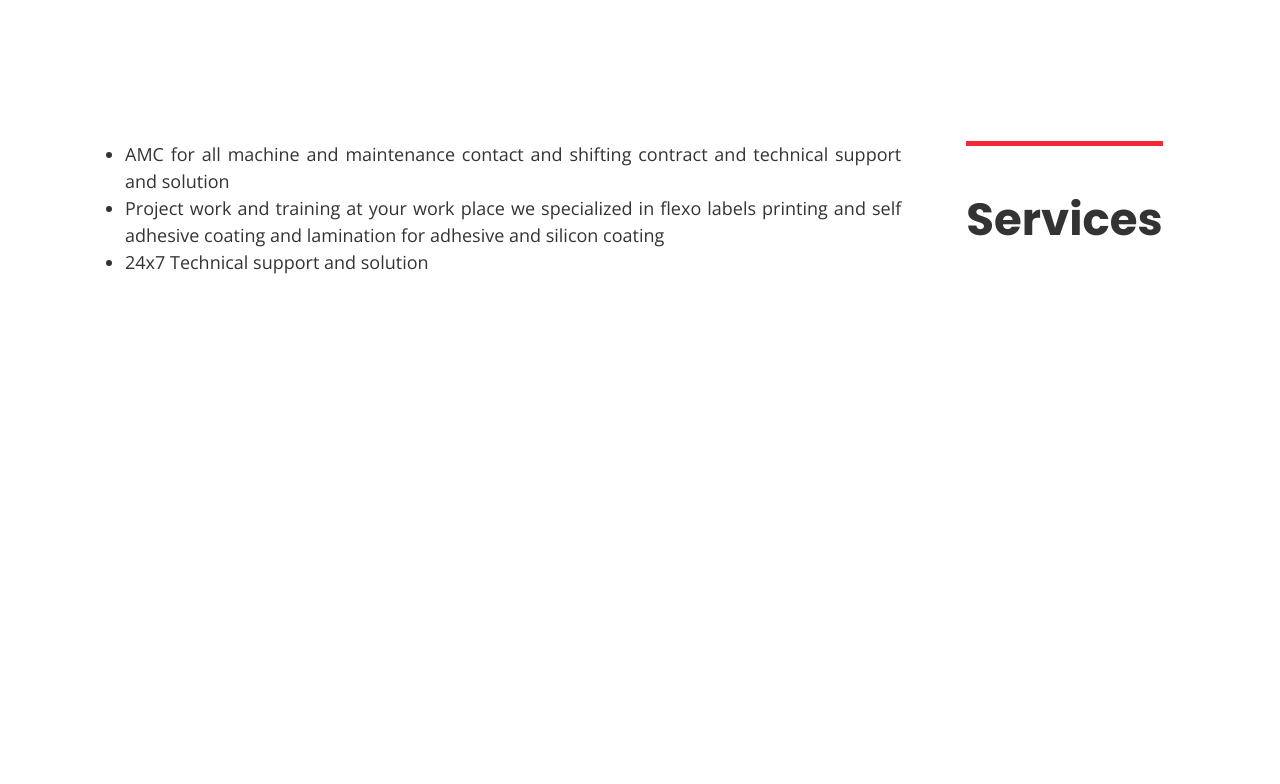
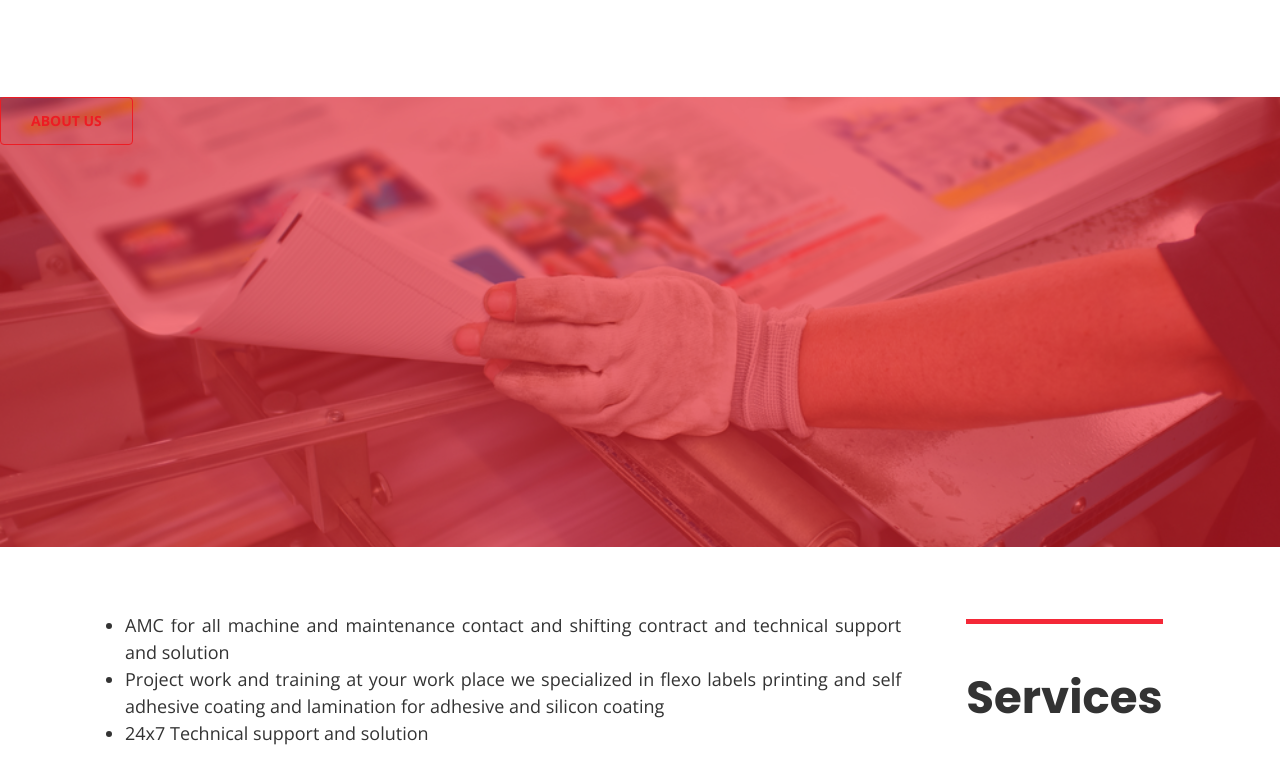
Before and after one commit to sushmitg/sgedge, a website: page app/index.html in a window 1280 px wide. Shown: the part 1078-1862 px from the top of the page. Before the commit the page ends 1426 px from the top, so only its background shows below. Drawn offline with nearby package versions, Linux system fonts and the light colour scheme.

Commit message:
parallax and btn

```diff
--- a/app/assets/css/base/_btn.css
+++ b/app/assets/css/base/_btn.css
@@ -0,0 +1,62 @@
+.btn {
+  font-size: 14px;
+  color: #ed1c24;
+  font-weight: 700;
+  padding: 15px 30px;
+  border-radius: 4px;
+  text-transform: uppercase;
+  background-color: transparent;
+  border-color: #ed1c24;
+  border: 1px solid #ed1c24;
+  display: inline-block;
+  position: relative;
+  overflow: hidden;
+  cursor: pointer;
+  z-index: 0;
+
+  &:hover {
+    color: #fff;
+  }
+
+  &:before, &:after {
+    background-color: #ed1c24;
+  }
+
+  &:before {
+    left: 0;
+  }
+
+  &:after {
+    left: 50%;
+  }
+
+  &:before, &:after, & span:before, & span:after {
+    content: '';
+    z-index: -1;
+    position: absolute;
+    top: 0;
+    height: 0;
+    width: 25.25%;
+    background-color: #ed1c24;
+    transition: all 500ms;
+    transition-timing-function: ease-out;
+  }
+
+  & span:before, & span:after {
+  top: auto;
+  bottom: 0;
+  }
+
+  & span:before {
+    left: 25%;
+  }
+
+  & span:after {
+    left: 75%;
+  }
+
+  &:hover:before, &:hover:after, &:hover span:before, &:hover span:after {
+    height: 100%;
+    transition-timing-function: cubic-bezier(0.52, 1.64, 0.37, 0.66);
+  }
+}
--- a/app/assets/css/base/_global.css
+++ b/app/assets/css/base/_global.css
@@ -13,3 +13,11 @@ img {
   max-width: 100%;
   height: auto;
 }
+
+a {
+  text-decoration: none;
+
+  &:hover, &:focus {
+    text-decoration: none;
+  }
+}
--- a/app/assets/css/modules/_loader.css
+++ b/app/assets/css/modules/_loader.css
@@ -1,7 +1,7 @@
 .loader {
   position: fixed;
-  left: 0px;
-  top: 0px;
+  left: 0;
+  top: 0;
   width: 100%;
   height: 100%;
   z-index: 9999;
--- /dev/null
+++ b/app/assets/css/modules/_onscrollreveal.css
@@ -0,0 +1,3 @@
+.fadeInUp{
+    animation-duration: 2s;
+  }
--- a/app/assets/css/modules/_paragraph.css
+++ b/app/assets/css/modules/_paragraph.css
@@ -1,5 +1,6 @@
 .paragraph {
   margin: 0;
+  margin-top: -7px;
   text-align: justify;
   font-size: 1.125rem;
   line-height: 1.5;
--- /dev/null
+++ b/app/assets/css/modules/_parallax.css
@@ -0,0 +1,18 @@
+.parallax{
+  background-image: url(../../assets/images/printing.jpg);
+  background-repeat: no-repeat;
+  background-size: cover;
+  background-position: center;
+  background-attachment: fixed;
+  height: 450px;
+  position: relative;
+
+  & .overlay{
+    position: absolute;
+    top: 0;
+    left: 0;
+    width: 100%;
+    height: 100%;
+    background: rgba(237, 28, 36, 0.6);
+  }
+}
--- a/app/assets/css/modules/_row.css
+++ b/app/assets/css/modules/_row.css
@@ -7,6 +7,7 @@
 
   &--gutters > div {
     padding-right: 65px;
+    margin-bottom: 35px;
   }
 
   @mixin tablet-portrait-up {
--- a/app/assets/css/styles.css
+++ b/app/assets/css/styles.css
@@ -3,10 +3,13 @@
 @import "base/_global";
 @import "base/_variables";
 @import "base/_mixins";
+@import "base/_btn";
+@import "modules/_onscrollreveal";
 @import "modules/_heading";
 @import "modules/_paragraph";
 @import "modules/_wrapper";
 @import "modules/_page-section";
+@import "modules/_parallax";
 @import "modules/_navbar";
 @import "modules/_brand-logo";
 @import "modules/_hamburger";
--- a/app/index.html
+++ b/app/index.html
@@ -38,7 +38,7 @@
       </nav>
     </div>
   </header>
-  <div id="particles-js" class="large-hero">
+  <div class="large-hero">
     <div class="large-hero__text-content">
       <h1 class="large-hero__title">SG EDGE</h1>
       <p class="large-hero__subtitle">Paradise of Printing and Packaging</p>
@@ -60,6 +60,13 @@
           </div>
         </div>
       </div>
+    </div>
+  </div>
+  <div class="parallax page-section">
+    <div class="overlay">
+      <a href="" class="btn">
+        <span>About Us</span>
+      </a>
     </div>
   </div>
   <div id="services" class="page-section">
--- a/app/temp/css/styles.css
+++ b/app/temp/css/styles.css
@@ -610,6 +610,72 @@ img {
   max-width: 100%;
   height: auto;
 }
+a {
+  text-decoration: none;
+}
+a:hover, a:focus {
+    text-decoration: none;
+  }
+.btn {
+  font-size: 14px;
+  color: #ed1c24;
+  font-weight: 700;
+  padding: 15px 30px;
+  border-radius: 4px;
+  text-transform: uppercase;
+  background-color: transparent;
+  border-color: #ed1c24;
+  border: 1px solid #ed1c24;
+  display: inline-block;
+  position: relative;
+  overflow: hidden;
+  cursor: pointer;
+  z-index: 0;
+}
+.btn:hover {
+    color: #fff;
+  }
+.btn:before, .btn:after {
+    background-color: #ed1c24;
+  }
+.btn:before {
+    left: 0;
+  }
+.btn:after {
+    left: 50%;
+  }
+.btn:before, .btn:after, .btn span:before, .btn span:after {
+    content: '';
+    z-index: -1;
+    position: absolute;
+    top: 0;
+    height: 0;
+    width: 25.25%;
+    background-color: #ed1c24;
+    -webkit-transition: all 500ms;
+    transition: all 500ms;
+    -webkit-transition-timing-function: ease-out;
+            transition-timing-function: ease-out;
+  }
+.btn span:before, .btn span:after {
+  top: auto;
+  bottom: 0;
+  }
+.btn span:before {
+    left: 25%;
+  }
+.btn span:after {
+    left: 75%;
+  }
+.btn:hover:before, .btn:hover:after, .btn:hover span:before, .btn:hover span:after {
+    height: 100%;
+    -webkit-transition-timing-function: cubic-bezier(0.52, 1.64, 0.37, 0.66);
+            transition-timing-function: cubic-bezier(0.52, 1.64, 0.37, 0.66);
+  }
+.fadeInUp{
+    -webkit-animation-duration: 2s;
+            animation-duration: 2s;
+  }
 .heading {
   display: inline-block;
   padding-top: 1rem;
@@ -636,6 +702,7 @@ img {
   }
 .paragraph {
   margin: 0;
+  margin-top: -7px;
   text-align: justify;
   font-size: 1.125rem;
   line-height: 1.5;
@@ -668,6 +735,23 @@ img {
 .page-section--dark {
     background-color: #161616;
   }
+.parallax{
+  background-image: url(../../assets/images/printing.jpg);
+  background-repeat: no-repeat;
+  background-size: cover;
+  background-position: center;
+  background-attachment: fixed;
+  height: 450px;
+  position: relative;
+}
+.parallax .overlay{
+    position: absolute;
+    top: 0;
+    left: 0;
+    width: 100%;
+    height: 100%;
+    background: rgba(237, 28, 36, 0.6);
+  }
 header {
   top: 0;
   z-index: 1;
@@ -677,6 +761,11 @@ header {
   -webkit-transform-style: preserve-3d;
           transform-style: preserve-3d;
 }
+header.shadow:after {
+    width:100%;
+    -webkit-transform: rotate(0) translateZ(-1em);
+            transform: rotate(0) translateZ(-1em);
+  }
 @media (min-width: 600px) {
 header:after {
       z-index: -1;
@@ -739,20 +828,26 @@ header:after {
   }
   }
 .menu__link {
+    color: #f42837;
+    font-weight: 800;
+    font-size: 1.2rem;
+    margin-bottom: 5px;
+    padding: 1rem 0.5rem;
     display: inline-block;
-    text-decoration: none;
+    font-family: 'Open Sans', sans-serif;
     border-bottom: 2px solid #f42837;
-    padding: 1rem 1.225rem;
-    margin-bottom: 5px;
-    color: #f42837;
-    font-size: 1.2rem;
-    font-family: 'Open Sans', sans-serif;
-    font-weight: 800;
   }
 @media (min-width: 600px) {
 .menu__link {
+      font-size: 1rem;
       border: none;
       margin: 0
+  }
+  }
+@media (min-width: 900px) {
+.menu__link {
+      font-size: 1.2rem;
+      padding: 1rem 1.225rem
   }
   }
 .menu__link:hover {
@@ -773,10 +868,11 @@ header:after {
     width: 200px
 }
   }
-.brand-logo__shrink {
-    -webkit-transform: scale(0.5);
-            transform: scale(0.5);
-    background: transparent;
+@media (min-width: 600px) {
+    .brand-logo__shrink {
+      -webkit-transform: scale(0.6);
+              transform: scale(0.6);
+    }
   }
 .hamburger {
   padding: 15px 0;
@@ -914,15 +1010,27 @@ header:after {
             transform: translate(-50%,-50%);
     -webkit-box-shadow: 0 2px 4px 0 rgba(0,0,0,0.16),0 2px 10px 0 rgba(0,0,0,0.12);
             box-shadow: 0 2px 4px 0 rgba(0,0,0,0.16),0 2px 10px 0 rgba(0,0,0,0.12);
+
   }
 @media (min-width: 600px) {
 .large-hero__text-content {
       width: auto
+
   }
   }
+.large-hero__text-content.fadeInUp--Hero{
+      -webkit-animation-duration: 2s;
+              animation-duration: 2s;
+      -webkit-animation-fill-mode: both;
+              animation-fill-mode: both;
+      -webkit-animation-delay: .8s;
+              animation-delay: .8s;
+      -webkit-animation-name: fadeInUp2;
+              animation-name: fadeInUp2;
+    }
 .large-hero__title{
     margin: 1rem 0;
-    font-size: 3.5rem;
+    font-size: 2.5rem;
     color: #011efe;
     text-shadow: 1px 3px #ccc;
     font-family: 'Open Sans', sans-serif;
@@ -945,6 +1053,32 @@ header:after {
       font-size: 2.5rem
   }
   }
+@-webkit-keyframes fadeInUp2 {
+  0% {
+    opacity: 0;
+    -webkit-transform: translate3d(-50%,-100%,0);
+            transform: translate3d(-50%,-100%,0);
+  }
+
+  100% {
+    opacity: 1;
+    -webkit-transform: translate(-50%,-50%);
+            transform: translate(-50%,-50%);
+  }
+}
+@keyframes fadeInUp2 {
+  0% {
+    opacity: 0;
+    -webkit-transform: translate3d(-50%,-100%,0);
+            transform: translate3d(-50%,-100%,0);
+  }
+
+  100% {
+    opacity: 1;
+    -webkit-transform: translate(-50%,-50%);
+            transform: translate(-50%,-50%);
+  }
+}
 .row:after {
     visibility: hidden;
     display: block;
@@ -961,6 +1095,7 @@ header:after {
   }
 .row--gutters > div {
     padding-right: 65px;
+    margin-bottom: 35px;
   }
 @media (min-width: 600px) {
     .row__3 {
@@ -975,8 +1110,8 @@ header:after {
   }
 .loader {
   position: fixed;
-  left: 0px;
-  top: 0px;
+  left: 0;
+  top: 0;
   width: 100%;
   height: 100%;
   z-index: 9999;
--- a/app/temp/js/app.js
+++ b/app/temp/js/app.js
@@ -104,7 +104,6 @@ function fadeOut(element, startLevel, endLevel, duration, callback) {
     } else {
 
       op -= 0.1;
-      console.log(op);
       element.style.opacity = op;
       element.style.filter = "alpha(opacity = " + op * 100 + ")";
 
@@ -119,6 +118,10 @@ attach(window, 'load', function() {
   fadeOut(loader, 1, 0, 50, function(cb) {
     loader.style.display = 'none';
   });
+
+  var heroText = document.querySelector('.large-hero__text-content');
+
+  heroText.classList += ' fadeInUp--Hero';
 
 }, false);
 
@@ -161,18 +164,15 @@ attach(window, 'load', function() {
 // Shrink Logo on scroll
 // Look for Logo
 var header = document.querySelector('header');
-var headerPseudo = window.getComputedStyle(document.querySelector('header'), ':after')
-  .getPropertyValue('content');
 var logo = header.querySelector('.brand-logo');
 // Add Scroll Event
 document.addEventListener('scroll', function() {
   if (window.scrollY > 100) {
-    header.style.boxShadow = "0 3px 5px rgba(57, 63, 72, 0.3)";
-    logo.style.width = "100px";
+    header.classList.add('shadow');
+    logo.classList.add('brand-logo__shrink');
   } else {
-    header.style.boxShadow = "";
-    logo.style.width = "";
-    headerPseudo = "";
+    header.classList.remove('shadow');
+    logo.classList.remove('brand-logo__shrink');
   }
 });
 
--- a/package.json
+++ b/package.json
@@ -27,6 +27,7 @@
     "gulp-util": "^3.0.8",
     "gulp-watch": "^4.3.11",
     "postcss-import": "^11.0.0",
+    "postcss-mixins": "^6.1.1",
     "postcss-nested": "^2.1.2",
     "postcss-simple-vars": "^4.1.0",
     "webpack": "^3.6.0"
```
Also changed, not shown: app/assets/css/modules/_brand-logo.css (+4 -4 lines), app/assets/css/modules/_large-hero.css (+20 -1 lines), app/assets/css/modules/_navbar.css (+17 -7 lines), app/assets/js/app.js (+8 -8 lines), app/assets/images/manifest.json (deleted).
